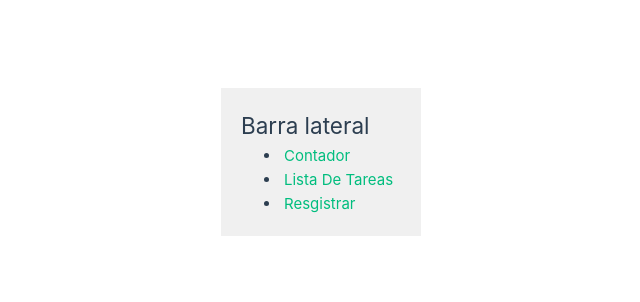
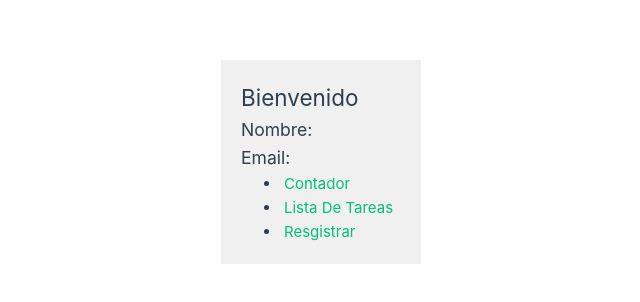
Before and after one commit to roxsyVel910/app-vuejs, a Vue app: page / in a window 1280 px wide. Shown: the part 238-540 px from the top of the page, without its empty margins (179-819 px from the left). Built offline with nearby package versions, Linux system fonts and the light colour scheme.

Commit message:
create store de pinia para almacenar datos de registro

```diff
--- a/src/components/BarraLateral.vue
+++ b/src/components/BarraLateral.vue
@@ -1,6 +1,8 @@
 <template>
   <div class="sidebar">
-    <h2>Barra lateral</h2>
+    <h2>Bienvenido</h2>
+    <h3>Nombre: {{ nombre }} </h3>
+    <h3>Email: {{ email }} </h3>
     <ul>
       <li><router-link to="/contador">Contador</router-link></li>
       <li><router-link to="/lista-de-tareas">Lista De Tareas</router-link></li>
@@ -8,7 +10,23 @@
     </ul>
   </div>
 </template>
-<script setup></script>
+<script setup>
+import { useRegistrarStore } from '@/modules/registro/stores/registrarStore';
+import {ref, watch} from 'vue';
+
+const registrarStore = useRegistrarStore();
+const nombre = ref(registrarStore.nombre.value);
+const email = ref(registrarStore.email.value);
+
+watch(() => registrarStore.nombre, (newValue) => {
+    nombre.value = newValue;
+});
+
+watch(() => registrarStore.email, (newValue) => {
+    email.value = newValue;
+})
+
+</script>
 <style>
 .sidebar {
   width: 200px;
```
